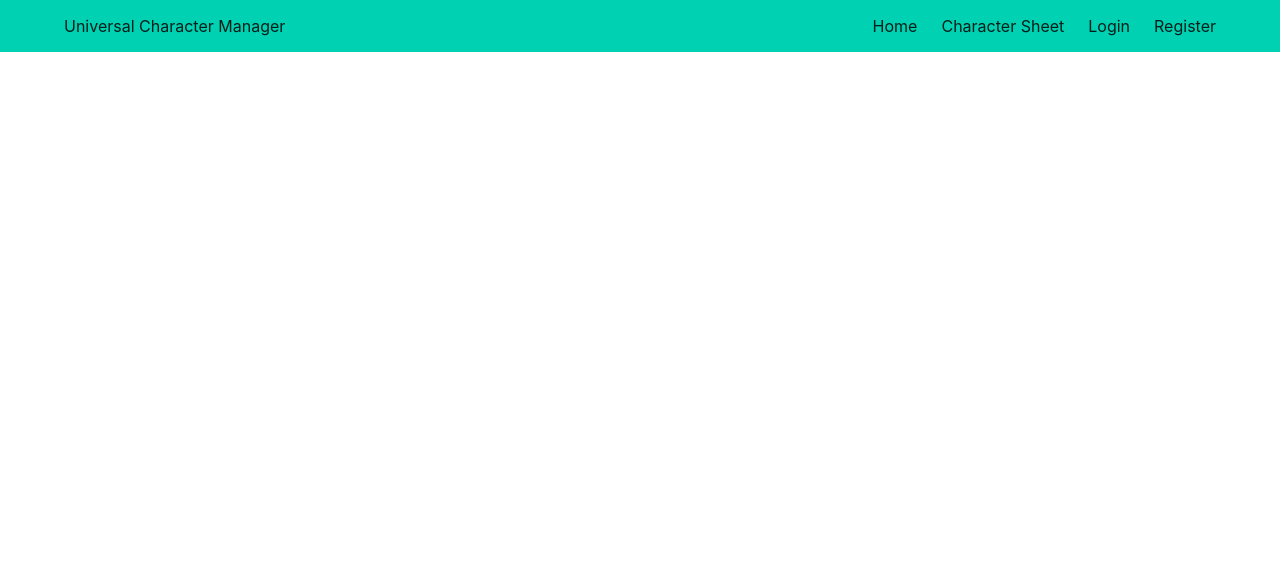
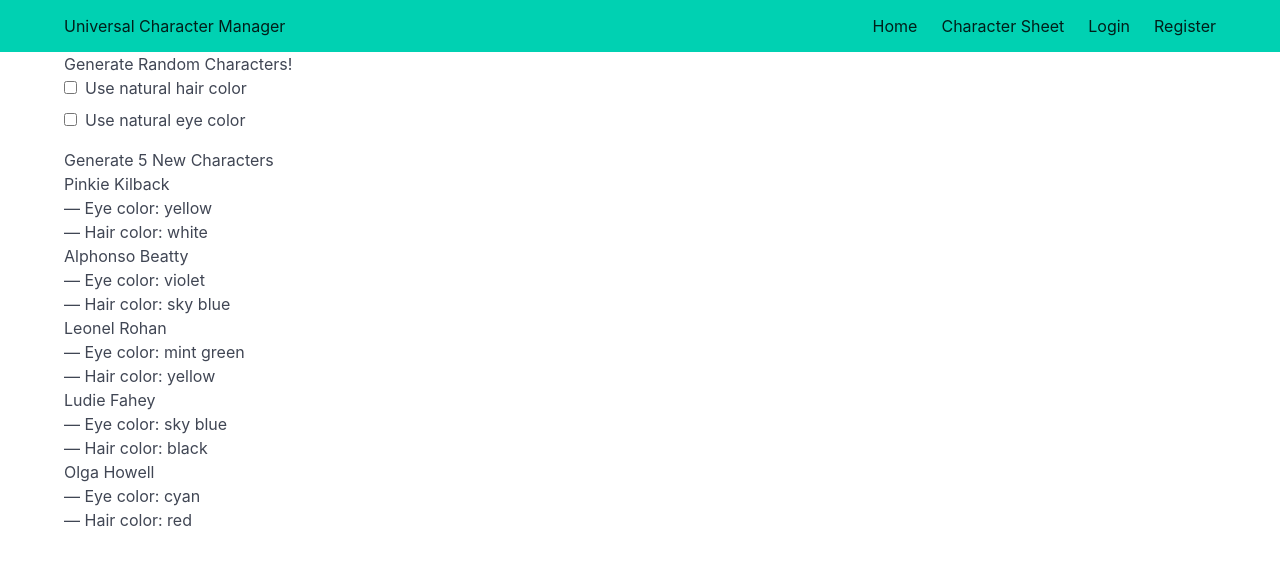
Before and after one commit to abarkera4/universal-character-manager, a React (Vite) app in the folder frontend/: page /random in a window 1280 px wide. Shown: the top 566 px of the page. Built offline with nearby package versions, Linux system fonts and the light colour scheme.

Commit message:
added character generator

```diff
--- a/frontend/package.json
+++ b/frontend/package.json
@@ -10,6 +10,7 @@
     "preview": "vite preview"
   },
   "dependencies": {
+    "@faker-js/faker": "^9.6.0",
     "axios": "^1.7.9",
     "bulma": "^1.0.3",
     "jwt-decode": "^4.0.0",
--- a/frontend/src/App.jsx
+++ b/frontend/src/App.jsx
@@ -4,6 +4,7 @@ import CharacterSheet from "./components/CharacterSheet";
 import Login from "./components/Login";
 import Navbar from "./components/Navbar";
 import Register from "./components/Register";
+import CharacterGenerator from "./components/CharacterGenerator";
 
 function App() {
   return (
@@ -12,6 +13,7 @@ function App() {
       <div className="container">
         <Routes>
           <Route path="/" element={<Home />} />
+          <Route path="/random" element={<CharacterGenerator/>} />
           <Route path="/character-sheet" element={<CharacterSheet />} />
           <Route path="/login" element={<Login />} />
           <Route path="/register" element={<Register />} />
--- /dev/null
+++ b/frontend/src/components/CharacterGenerator.jsx
@@ -0,0 +1,162 @@
+import React, { Component } from "react";
+import { faker } from "@faker-js/faker";
+
+class CharacterGenerator extends Component {
+  constructor(props) {
+    super(props);
+    this.state = {
+      characters: [],
+      naturalHColor: false,
+      naturalEColor: false,
+    };
+
+    this.handleHairInputChange = this.handleHairInputChange.bind(this);
+    this.handleEyeInputChange = this.handleEyeInputChange.bind(this);
+    this.handleSubmit = this.handleSubmit.bind(this);
+  }
+
+  componentDidMount() {
+    const characters = [];
+    for (let i = 0; i < 5; i++) {
+      const character = {
+        firstName: faker.name.firstName(),
+        lastName: faker.name.lastName(),
+        eyeColor: faker.color.human(),
+        hairColor: faker.color.human(),
+      };
+      characters.push(character);
+    }
+    this.setState({ characters });
+  }
+
+
+  generateNaturalHairColor() {
+    const naturalHairColors = {
+      40: "black",
+      75: "brunette",
+      95: "blonde",
+      100: "red",
+    };
+    let number = Math.floor(Math.random() * 100) + 1;
+    for (let threshold in naturalHairColors) {
+      if (number <= threshold) {
+        return naturalHairColors[threshold];
+      }
+    }
+
+    return "brown";
+  }
+
+
+  generateRandomNaturalEyeColor() {
+
+    const naturalEyeColors = {
+      60: "brown",
+      93: "blue",
+      95: "hazel",
+      97: "amber",
+      99: "gray",
+      100: "violet red",
+    };
+    let number = Math.floor(Math.random() * 100) + 1;
+    for (let threshold in naturalEyeColors) {
+      if (number <= threshold) {
+        return naturalEyeColors[threshold];
+      }
+    }
+
+    return "brown";
+  }
+
+  handleHairInputChange(e) {
+    this.setState({
+      naturalHColor: e.target.checked,
+    });
+  }
+
+  handleEyeInputChange(e) {
+    this.setState({
+      naturalEColor: e.target.checked,
+    });
+  }
+
+  handleSubmit(e) {
+    e.preventDefault();
+
+    this.setState({ characters: [] }, () => {
+      const characters = [];
+      for (let i = 0; i < 5; i++) {
+        const character = {
+          firstName: faker.name.firstName(),
+          lastName: faker.name.lastName(),
+          eyeColor: this.state.naturalEColor
+            ? this.generateRandomNaturalEyeColor()
+            : faker.color.human(),
+          hairColor: this.state.naturalHColor
+            ? this.generateNaturalHairColor()
+            : faker.color.human(),
+        };
+        characters.push(character);
+      }
+      this.setState({ characters });
+    });
+  }
+
+  renderCharacters(character, index) {
+    return (
+      <div key={index}>
+        <p>
+          {character.firstName} {character.lastName}
+        </p>
+        <p>
+            &mdash; Eye color:{" "}
+            {character.eyeColor}
+        </p>
+        <p>
+            &mdash; Hair color: {character.hairColor}
+        </p>
+      </div>
+    );
+  }
+
+  render() {
+    return (
+      <>
+        <h1>Generate Random Characters!</h1>
+
+        <form onSubmit={this.handleSubmit}>
+          <label style={{ display: "block", marginBottom: "0.5rem" }}>
+            <input
+              name="naturalHColor"
+              type="checkbox"
+              checked={this.state.naturalHColor}
+              onChange={this.handleHairInputChange}
+              style={{ marginRight: "0.5rem" }}
+            />
+            Use natural hair color
+          </label>
+
+
+          <label style={{ display: "block", marginBottom: "1rem" }}>
+            <input
+              name="naturalEColor"
+              type="checkbox"
+              checked={this.state.naturalEColor}
+              onChange={this.handleEyeInputChange}
+              style={{ marginRight: "0.5rem" }}
+            />
+            Use natural eye color
+          </label>
+
+          <button type="submit">Generate 5 New Characters</button>
+        </form>
+
+        {this.state.characters.map((character, index) =>
+          this.renderCharacters(character, index)
+        )}
+      </>
+    );
+  }
+}
+
+export default CharacterGenerator;
```
Also changed, not shown: 1 other file (tests, documents, lock files or other folders).
